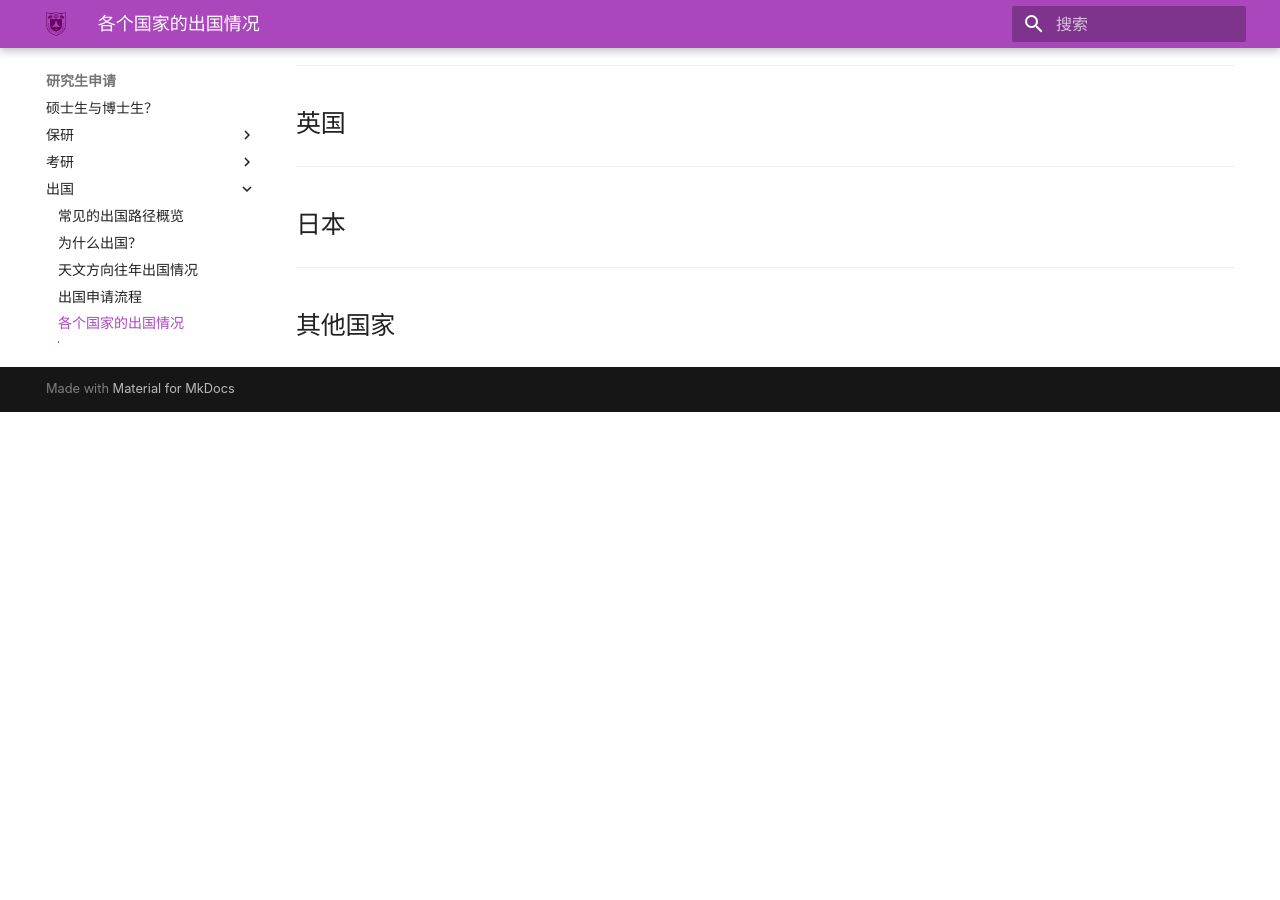
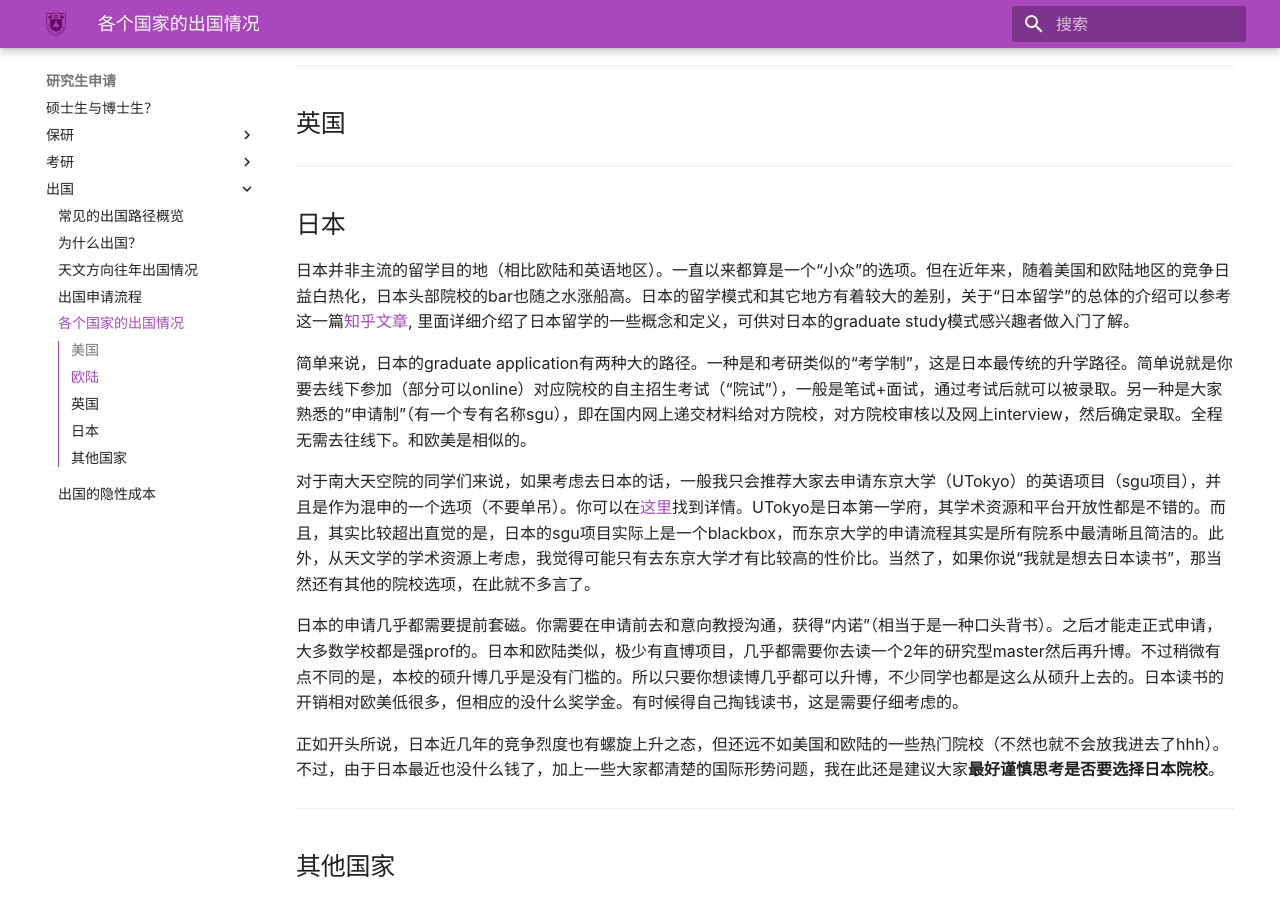
Before and after one commit to nju-astronomy/NJU-ASA, an MkDocs documentation site: the page built from docs/pathway/abroad/abroad_countries.md, in a window 1280 px wide and 900 px high, scrolled down 1032 px. Built offline with MkDocs 1.6.1 and Material for MkDocs 9.7.7, drawn with Linux system fonts in a browser that asks for light colours; some web fonts are replaced; before the commit the page ends 1444 px from its top, so only the background shows below that.

Commit message:
Update abroad_countries.md

```diff
--- a/docs/pathway/abroad/abroad_countries.md
+++ b/docs/pathway/abroad/abroad_countries.md
@@ -25,6 +25,18 @@
 
 ## 日本
 
+日本并非主流的留学目的地（相比欧陆和英语地区）。一直以来都算是一个“小众”的选项。但在近年来，随着美国和欧陆地区的竞争日益白热化，日本头部院校的bar也随之水涨船高。日本的留学模式和其它地方有着较大的差别，关于“日本留学”的总体的介绍可以参考这一篇[知乎文章](https://zhuanlan.zhihu.com/p/646116420?share_code=H36mwxP3RzQ7&utm_psn=2017349673082433982), 里面详细介绍了日本留学的一些概念和定义，可供对日本的graduate study模式感兴趣者做入门了解。
+
+简单来说，日本的graduate application有两种大的路径。一种是和考研类似的“考学制”，这是日本最传统的升学路径。简单说就是你要去线下参加（部分可以online）对应院校的自主招生考试（“院试”），一般是笔试+面试，通过考试后就可以被录取。另一种是大家熟悉的“申请制”（有一个专有名称sgu），即在国内网上递交材料给对方院校，对方院校审核以及网上interview，然后确定录取。全程无需去往线下。和欧美是相似的。
+
+对于南大天空院的同学们来说，如果考虑去日本的话，一般我只会推荐大家去申请东京大学（UTokyo）的英语项目（sgu项目），并且是作为混申的一个选项（不要单吊）。你可以在[这里](https://www.s.u-tokyo.ac.jp/en/admission/)找到详情。UTokyo是日本第一学府，其学术资源和平台开放性都是不错的。而且，其实比较超出直觉的是，日本的sgu项目实际上是一个blackbox，而东京大学的申请流程其实是所有院系中最清晰且简洁的。此外，从天文学的学术资源上考虑，我觉得可能只有去东京大学才有比较高的性价比。当然了，如果你说“我就是想去日本读书”，那当然还有其他的院校选项，在此就不多言了。
+
+日本的申请几乎都需要提前套磁。你需要在申请前去和意向教授沟通，获得“内诺”（相当于是一种口头背书）。之后才能走正式申请，大多数学校都是强prof的。日本和欧陆类似，极少有直博项目，几乎都需要你去读一个2年的研究型master然后再升博。不过稍微有点不同的是，本校的硕升博几乎是没有门槛的。所以只要你想读博几乎都可以升博，不少同学也都是这么从硕升上去的。日本读书的开销相对欧美低很多，但相应的没什么奖学金。有时候得自己掏钱读书，这是需要仔细考虑的。
+
+正如开头所说，日本近几年的竞争烈度也有螺旋上升之态，但还远不如美国和欧陆的一些热门院校（不然也就不会放我进去了hhh）。不过，由于日本最近也没什么钱了，加上一些大家都清楚的国际形势问题，我在此还是建议大家**最好谨慎思考是否要选择日本院校**。
+
+
+
 ---
 
 ## 其他国家
```
